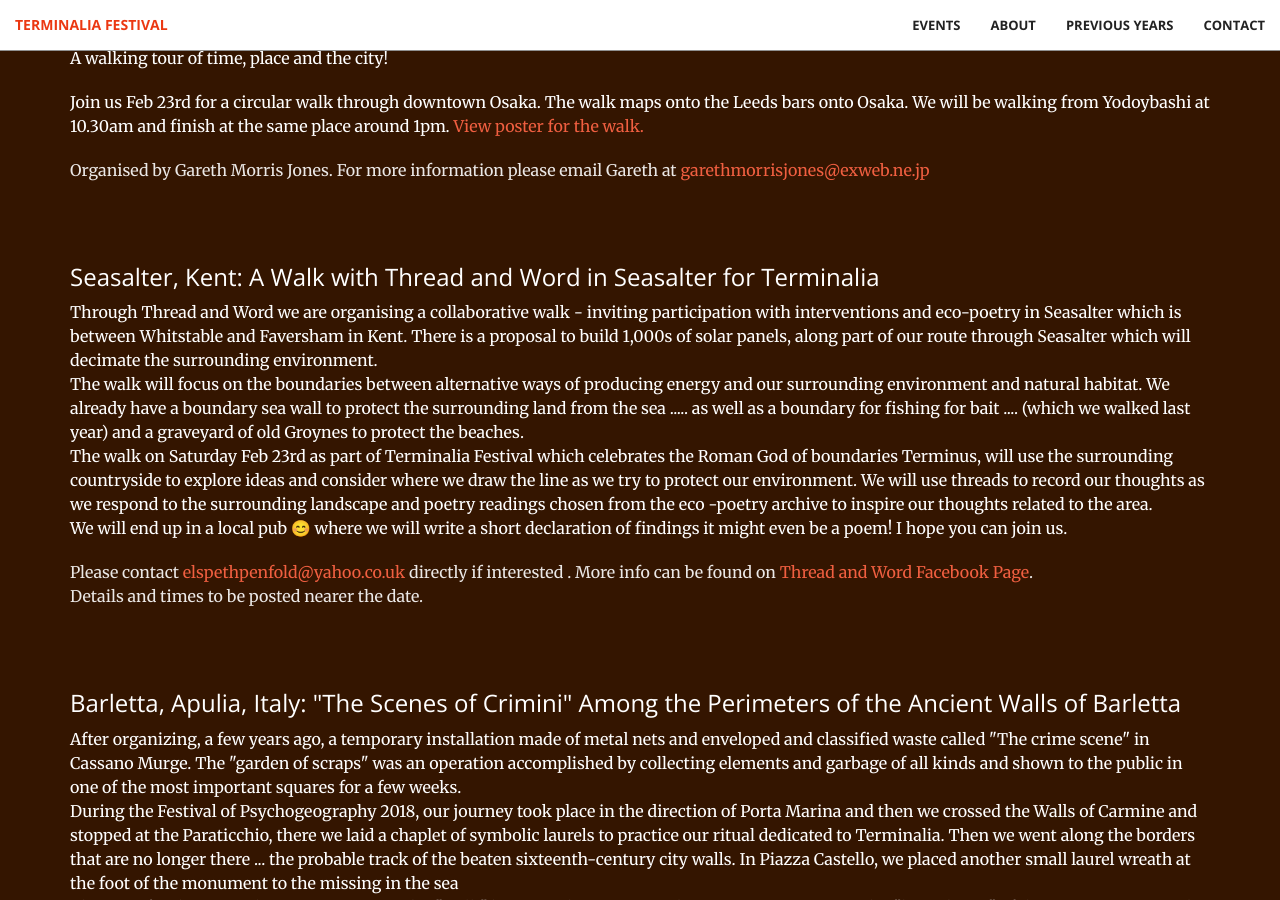
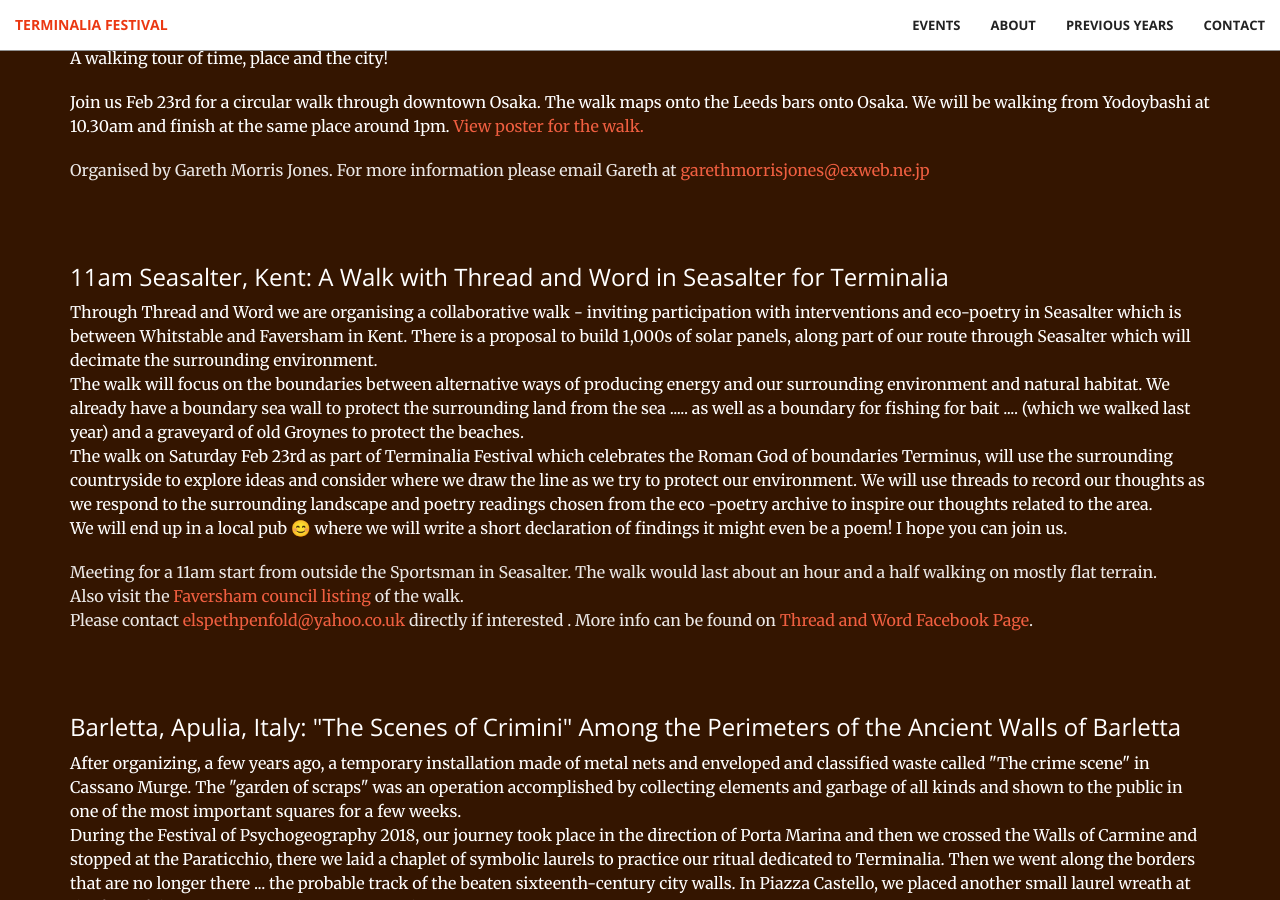
Before and after one commit to timwaters/terminalia, a Jekyll site: the page built from index.html, in a window 1280 px wide and 900 px high, scrolled down 2032 px. Built offline with Jekyll 4.4.1, drawn with Linux system fonts in a browser that asks for light colours.

Commit message:
update billies event

```diff
--- a/_includes/events.html
+++ b/_includes/events.html
@@ -58,7 +58,7 @@
 
         <div class="col-lg-12 col-lg-offset-0 text-left event">
 
-          <h3>Seasalter, Kent: A Walk with Thread and Word in Seasalter for Terminalia </h3>
+          <h3>11am Seasalter, Kent: A Walk with Thread and Word in Seasalter for Terminalia </h3>
 
 
           <p class="text">
@@ -73,8 +73,10 @@
 
           </p>
           <p class="text-faded">
-              Please contact <a href="mailto:elspethpenfold@yahoo.co.uk">elspethpenfold@yahoo.co.uk</a> directly if interested . More info can be found on <a href="https://www.facebook.com/ThreadandWord/">Thread and Word Facebook Page</a>.  <br />
-              Details and times to be posted nearer the date.
+            Meeting for a 11am start from outside the Sportsman in Seasalter. The walk would last about an hour and a half walking on mostly flat terrain. <br />
+            Also visit the <a href="https://www.faversham.org/events/arts-and-music/a-walk-for-terminalia-with-thread-and-word">Faversham council listing</a> of the walk.
+            <br /> Please contact <a href="mailto:elspethpenfold@yahoo.co.uk">elspethpenfold@yahoo.co.uk</a> directly if interested . More info can be found on <a href="https://www.facebook.com/ThreadandWord/">Thread and Word Facebook Page</a>.  <br />
+
 
           </p>
         </div>
```
